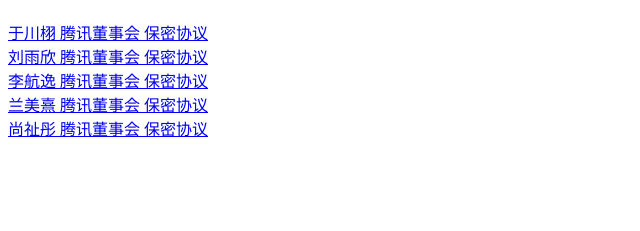
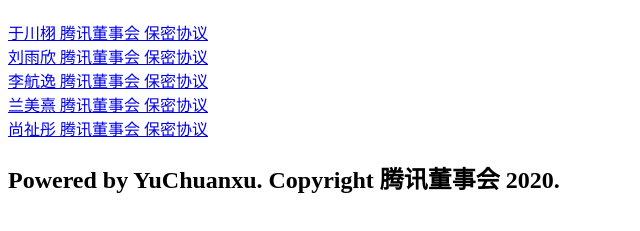
Before and after one commit to ChuanxuY/ChuanxuY.github.io, a plain HTML site: page resources/TencentIndex.html in a window 1280 px wide. Shown: the part 87-318 px from the top of the page, without its empty margins (0-640 px from the left). Drawn offline with Linux system fonts and the light colour scheme.

Commit message:
Update TencentIndex.html

```diff
--- a/resources/TencentIndex.html
+++ b/resources/TencentIndex.html
@@ -8,4 +8,5 @@
 <a href="lhy.png">李航逸 腾讯董事会 保密协议</a><br/>
 <a href="lmx.jpg">兰美熹 腾讯董事会 保密协议</a><br/>
 <a href="alert("空")">尚祉彤 腾讯董事会 保密协议</a><br/>
+  <h2>Powered by YuChuanxu. Copyright 腾讯董事会 2020.</h2>
 </body>
```
